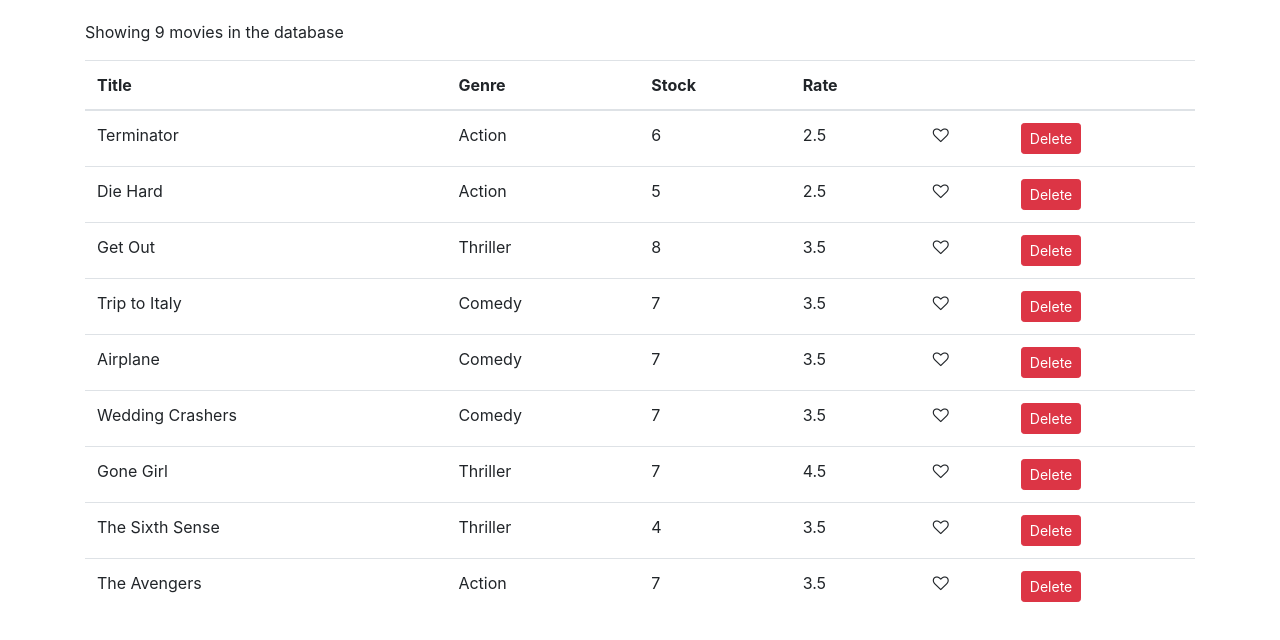
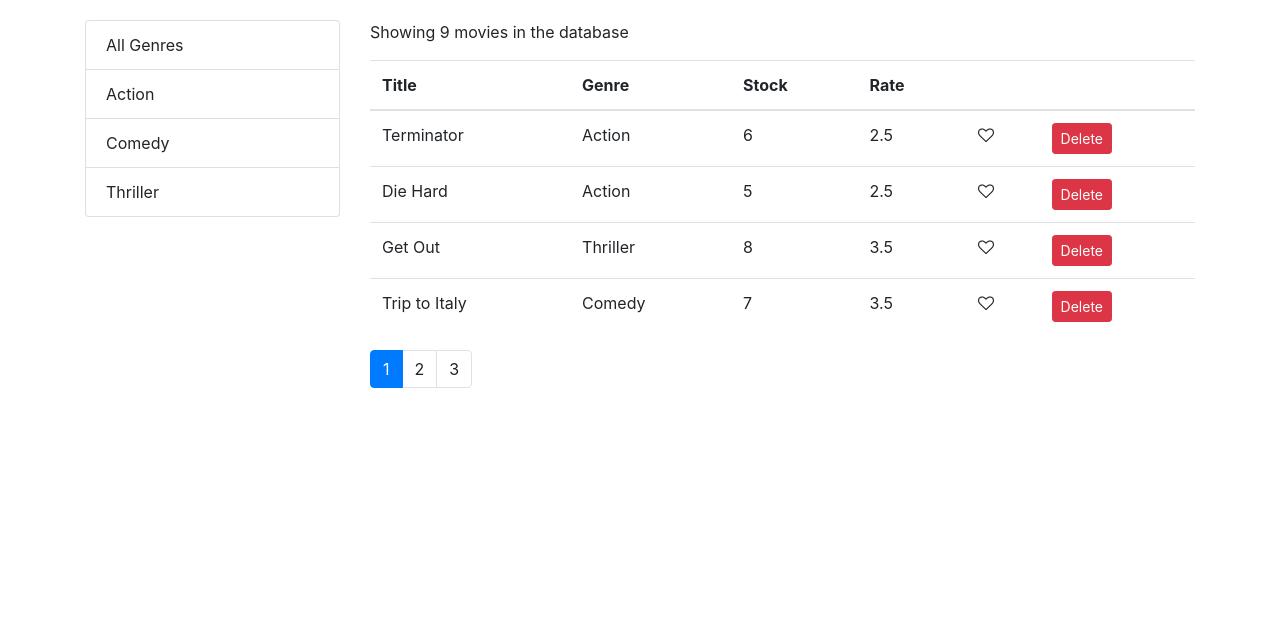
Before and after one commit to di0nys1s/movies, a React (Create React App) app: page / in a window 1280 px wide. Shown: the top 640 px of the page. Built offline with nearby package versions, Linux system fonts and the light colour scheme.

Commit message:
add pagination and filter by genre

```diff
--- a/package.json
+++ b/package.json
@@ -3,8 +3,10 @@
   "version": "0.1.0",
   "private": true,
   "dependencies": {
-    "bootstrap": "^4.1.1",
+    "bootstrap": "^4.3.1",
     "font-awesome": "^4.7.0",
+    "lodash": "^4.17.15",
+    "prop-types": "^15.6.2",
     "react": "^16.11.0",
     "react-dom": "^16.11.0",
     "react-scripts": "3.2.0"
--- /dev/null
+++ b/src/components/common/listGroup.jsx
@@ -0,0 +1,34 @@
+import React from "react";
+
+const ListGroup = props => {
+  const {
+    items,
+    textProperty,
+    valueProperty,
+    onItemSelect,
+    selectedItem
+  } = props;
+
+  return (
+    <ul className="list-group">
+      {items.map(item => (
+        <li
+          onClick={() => onItemSelect(item)}
+          key={item[valueProperty]}
+          className={
+            item === selectedItem ? "list-group-item active" : "list-group-item"
+          }
+        >
+          {item[textProperty]}
+        </li>
+      ))}
+    </ul>
+  );
+};
+
+ListGroup.defaultProps = {
+  textProperty: "name",
+  valueProperty: "_id"
+};
+
+export default ListGroup;
--- /dev/null
+++ b/src/components/common/pagination.jsx
@@ -0,0 +1,45 @@
+import React from "react";
+import PropTypes from "prop-types";
+
+// lodash is a js library called as _
+import _ from "lodash";
+
+const Pagination = props => {
+  const { itemsCount, pageSize, currentPage, onPageChange } = props;
+  console.log(currentPage);
+  const pagesCount = Math.ceil(itemsCount / pageSize);
+  // remove the pagination if there is one page
+  if (pagesCount === 1) {
+    return null;
+  }
+  // starting number is 1 and ending is pagesCount + 1
+  const pages = _.range(1, pagesCount + 1);
+
+  return (
+    <nav>
+      <ul className="pagination">
+        {pages.map(page => (
+          // if we use map then we need to add key item
+          <li
+            key={page}
+            className={page === currentPage ? "page-item active" : "page-item"}
+          >
+            <a className="page-link" onClick={() => onPageChange(page)}>
+              {page}
+            </a>
+          </li>
+        ))}
+      </ul>
+    </nav>
+  );
+};
+
+// type checking with Proptypes library
+Pagination.propTypes = {
+  itemsCount: PropTypes.number.isRequired,
+  pageSize: PropTypes.number.isRequired,
+  currentPage: PropTypes.number.isRequired,
+  onPageChange: PropTypes.func.isRequired
+};
+
+export default Pagination;
--- a/src/components/movies.jsx
+++ b/src/components/movies.jsx
@@ -1,11 +1,30 @@
 import React, { Component } from "react";
 import { getMovies } from "../services/fakeMovieService";
-import Like from "../components/common/like";
+import MoviesTable from "../components/moviesTable";
+import Pagination from "./common/pagination";
+import { paginate } from "../utils/paginate";
+import ListGroup from "./common/listGroup";
+import { getGenres } from "../services/fakeGenreService";
 
 class Movies extends Component {
   state = {
-    movies: getMovies()
+    // empty array because there is gonna be some time until
+    // we are getting the data from the server.
+    // until that time there should not be undefined error
+    movies: [],
+    genres: [],
+    currentPage: 1,
+    pageSize: 4
   };
+
+  // right place the initialize this properties under
+  // componentdidmount when the data is coming from backendserver
+  // this method is called when an instance of the component is rendered
+  // in the DOM
+  componentDidMount() {
+    const genres = [{ name: "All Genres" }, ...getGenres()];
+    this.setState({ movies: getMovies(), genres });
+  }
 
   handleDelete = movie => {
     const movies = this.state.movies.filter(m => m._id !== movie._id);
@@ -21,50 +40,57 @@
     this.setState({ movies });
   };
 
+  handlePageChange = page => {
+    this.setState({ currentPage: page });
+  };
+
+  handleGenreSelect = genre => {
+    this.setState({ selectedGenre: genre, currentPage: 1 });
+  };
+
   render() {
     const { length: count } = this.state.movies;
+    const {
+      pageSize,
+      currentPage,
+      selectedGenre,
+      movies: allMovies
+    } = this.state;
 
     if (count === 0) return <p>There are no movies in the database.</p>;
 
+    // this is how we do the filtering
+    const filtered =
+      selectedGenre && selectedGenre._id
+        ? allMovies.filter(m => m.genre._id === selectedGenre._id)
+        : allMovies;
+    const movies = paginate(filtered, currentPage, pageSize);
+
     return (
       <React.Fragment>
-        <p>Showing {count} movies in the database</p>
-        <table className="table">
-          <thead>
-            <tr>
-              <th scope="col">Title</th>
-              <th scope="col">Genre</th>
-              <th scope="col">Stock</th>
-              <th scope="col">Rate</th>
-              <th></th>
-              <th></th>
-            </tr>
-          </thead>
-          <tbody>
-            {this.state.movies.map(movie => (
-              <tr key={movie._id}>
-                <td>{movie.title}</td>
-                <td>{movie.genre.name}</td>
-                <td>{movie.numberInStock}</td>
-                <td>{movie.dailyRentalRate}</td>
-                <td>
-                  <Like
-                    liked={movie.liked}
-                    onClick={() => this.handleLike(movie)}
-                  />
-                </td>
-                <td>
-                  <button
-                    onClick={() => this.handleDelete(movie)}
-                    className="btn btn-danger btn-sm"
-                  >
-                    Delete
-                  </button>
-                </td>
-              </tr>
-            ))}
-          </tbody>
-        </table>
+        <div className="row">
+          <div className="col-3">
+            <ListGroup
+              items={this.state.genres}
+              selectedItem={this.state.selectedGenre}
+              onItemSelect={this.handleGenreSelect}
+            />
+          </div>
+          <div className="col">
+            <p>Showing {filtered.length} movies in the database</p>
+            <MoviesTable
+              movies={movies}
+              onLike={this.handleLike}
+              onDelete={this.handleDelete}
+            />
+            <Pagination
+              itemsCount={filtered.length}
+              pageSize={pageSize}
+              currentPage={currentPage}
+              onPageChange={this.handlePageChange}
+            />
+          </div>
+        </div>
       </React.Fragment>
     );
   }
--- /dev/null
+++ b/src/components/moviesTable.jsx
@@ -0,0 +1,44 @@
+import React from "react";
+import Like from "./common/like";
+
+const MoviesTable = props => {
+  const { movies, onDelete, onLike } = props;
+
+  return (
+    <table className="table">
+      <thead>
+        <tr>
+          <th scope="col">Title</th>
+          <th scope="col">Genre</th>
+          <th scope="col">Stock</th>
+          <th scope="col">Rate</th>
+          <th></th>
+          <th></th>
+        </tr>
+      </thead>
+      <tbody>
+        {movies.map(movie => (
+          <tr key={movie._id}>
+            <td>{movie.title}</td>
+            <td>{movie.genre.name}</td>
+            <td>{movie.numberInStock}</td>
+            <td>{movie.dailyRentalRate}</td>
+            <td>
+              <Like liked={movie.liked} onClick={() => onLike(movie)} />
+            </td>
+            <td>
+              <button
+                onClick={() => onDelete(movie)}
+                className="btn btn-danger btn-sm"
+              >
+                Delete
+              </button>
+            </td>
+          </tr>
+        ))}
+      </tbody>
+    </table>
+  );
+};
+
+export default MoviesTable;
--- /dev/null
+++ b/src/utils/paginate.js
@@ -0,0 +1,9 @@
+import _ from "lodash";
+// this is how we paginate data on the client side
+export function paginate(items, pageNumber, pageSize) {
+  const startIndex = (pageNumber - 1) * pageSize;
+  return _(items)
+    .slice(startIndex)
+    .take(pageSize)
+    .value();
+}
```
Also changed, not shown: 1 other file (tests, documents, lock files or other folders).
